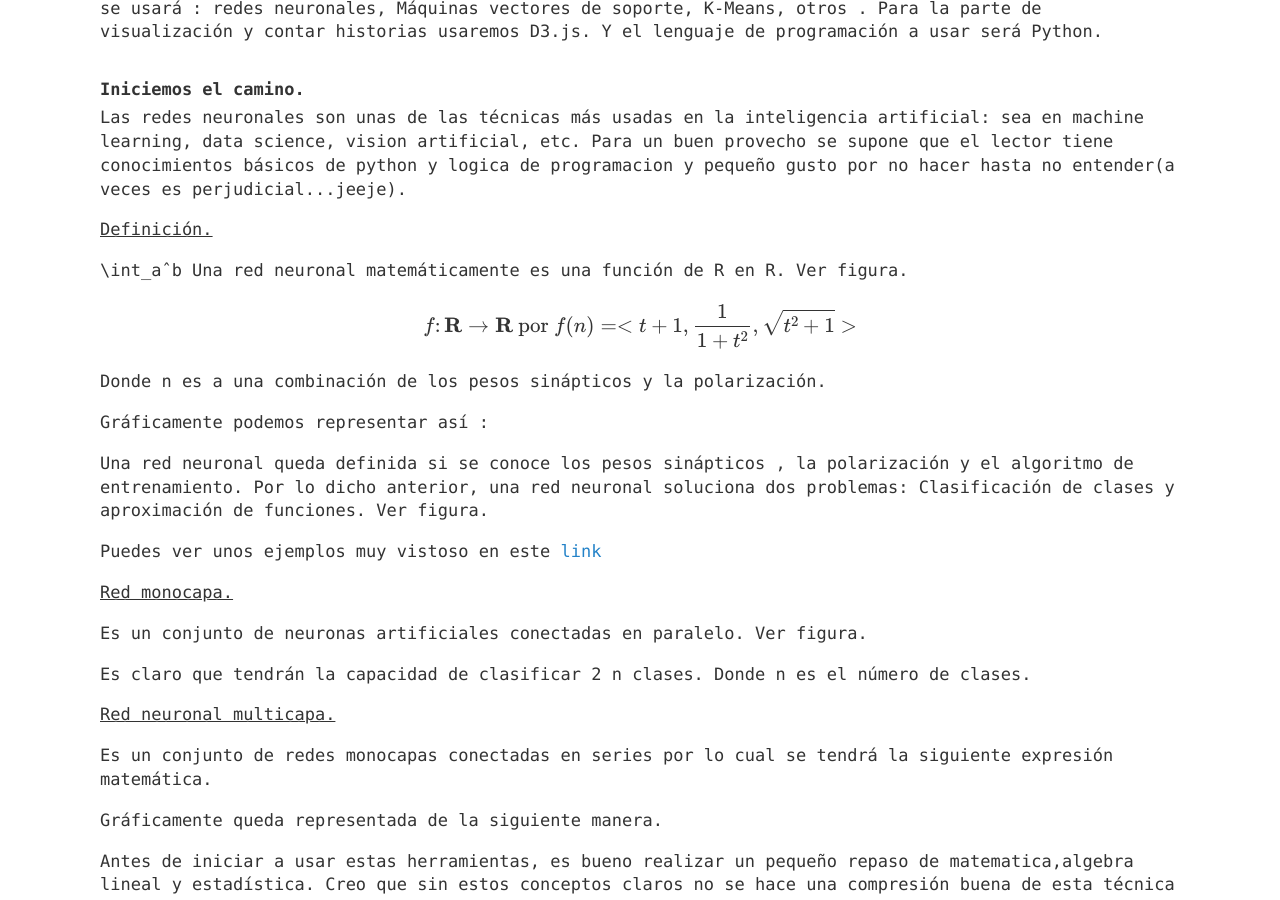
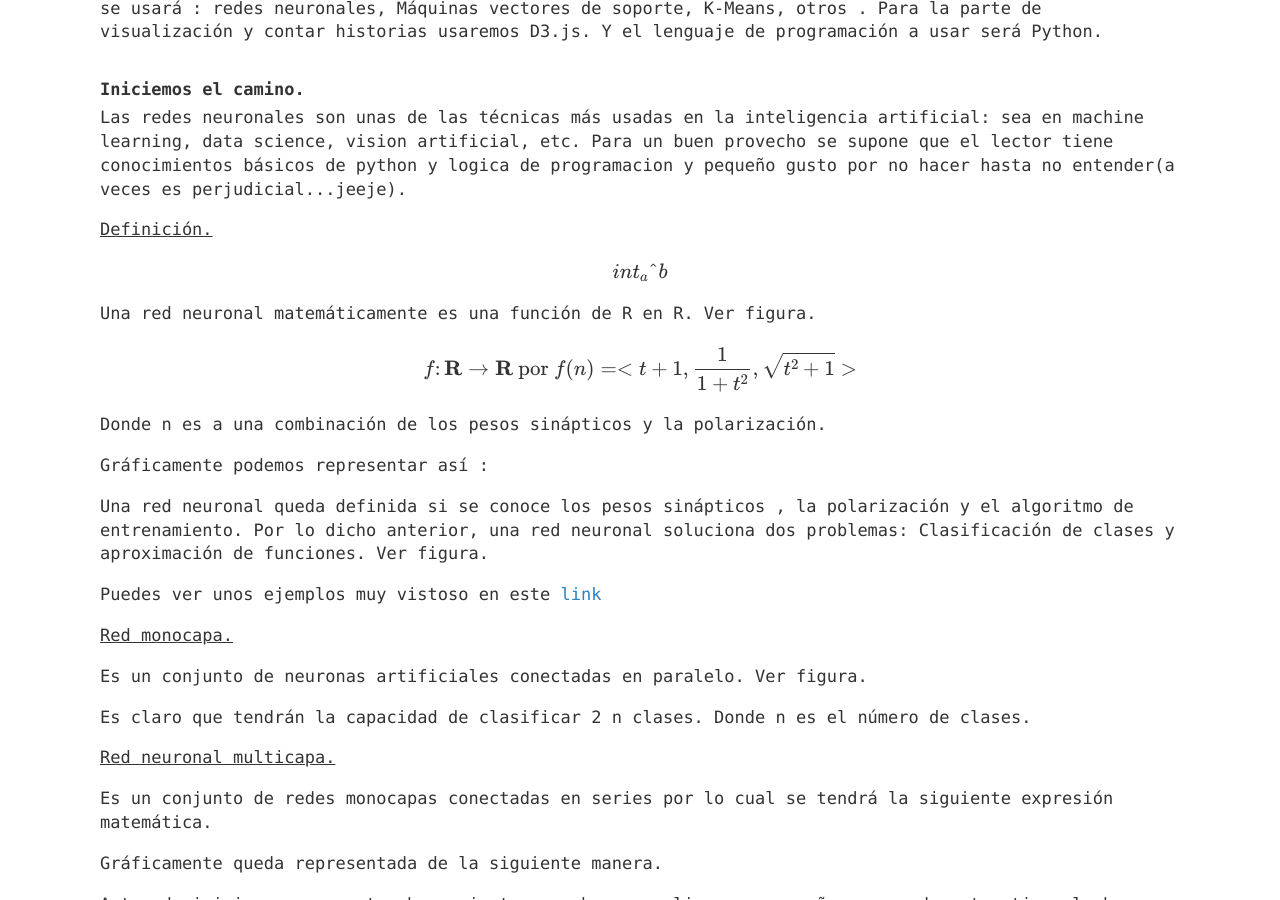
Before and after one commit to YuriAlberto/YuriAlberto.gitgub.io, a Jekyll site: the page built from _posts/2017-06-3-introduccion-a-redes-neuronales.html, in a window 1280 px wide and 900 px high, scrolled down 721 px. Built offline with Jekyll 4.4.1, drawn with Linux system fonts in a browser that asks for light colours; formulas are drawn with MathJax 3; comment, search, counter and statistics services are not loaded.

```diff
--- a/_posts/2017-06-3-introduccion-a-redes-neuronales.html
+++ b/_posts/2017-06-3-introduccion-a-redes-neuronales.html
@@ -40,7 +40,7 @@ Para un buen provecho se supone que el lector tiene conocimientos básicos de py
  </p>
 <p><ins>Definición.</ins></p>
 <p>
- \int_aˆb
+ \[int_aˆb\]
 Una red neuronal matemáticamente es una función de R en R. Ver figura.
 </p>
 \[
```
